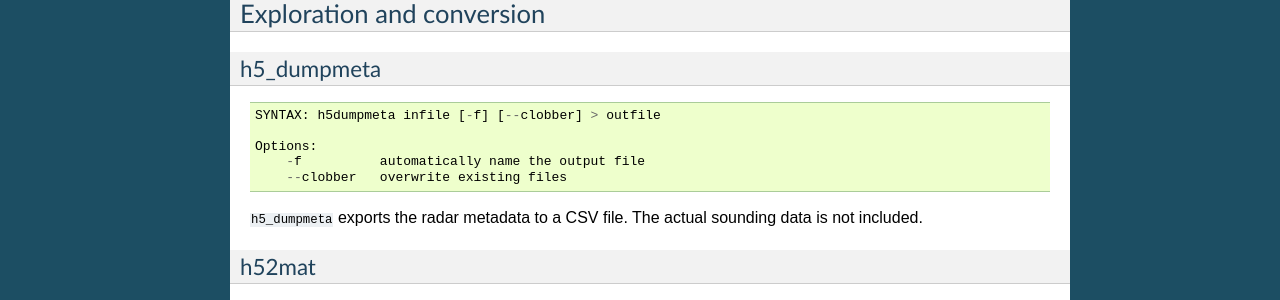
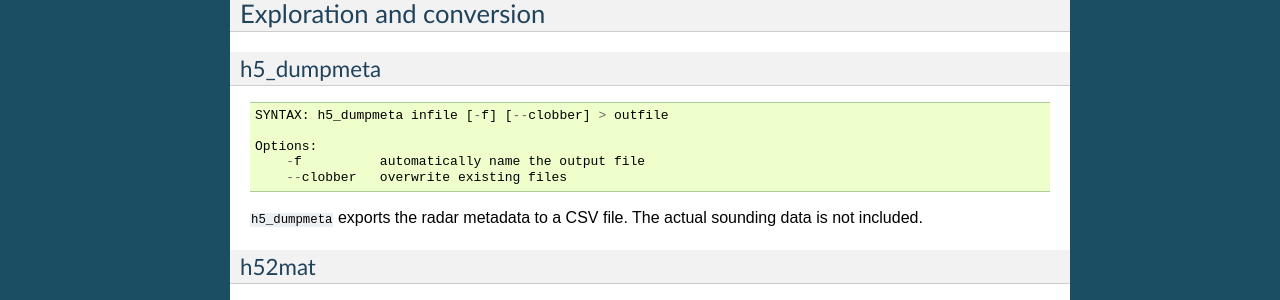
Before and after one commit to njwilson23/irlib, a Sphinx documentation site: the page built from doc/doc_utilities.rst, in a window 1280 px wide and 900 px high, scrolled down 1525 px. Shown: the part 233-533 px from the top of the window. Built offline with Sphinx 7.4.7, drawn with Linux system fonts in a browser that asks for light colours.

Commit message:
added underscore to h5_dumpmeta help string

```diff
--- a/doc/doc_utilities.rst
+++ b/doc/doc_utilities.rst
@@ -121,7 +121,7 @@ h5_dumpmeta
 
 ::
 
-    SYNTAX: h5dumpmeta infile [-f] [--clobber] > outfile
+    SYNTAX: h5_dumpmeta infile [-f] [--clobber] > outfile
 
     Options:
         -f          automatically name the output file
```
